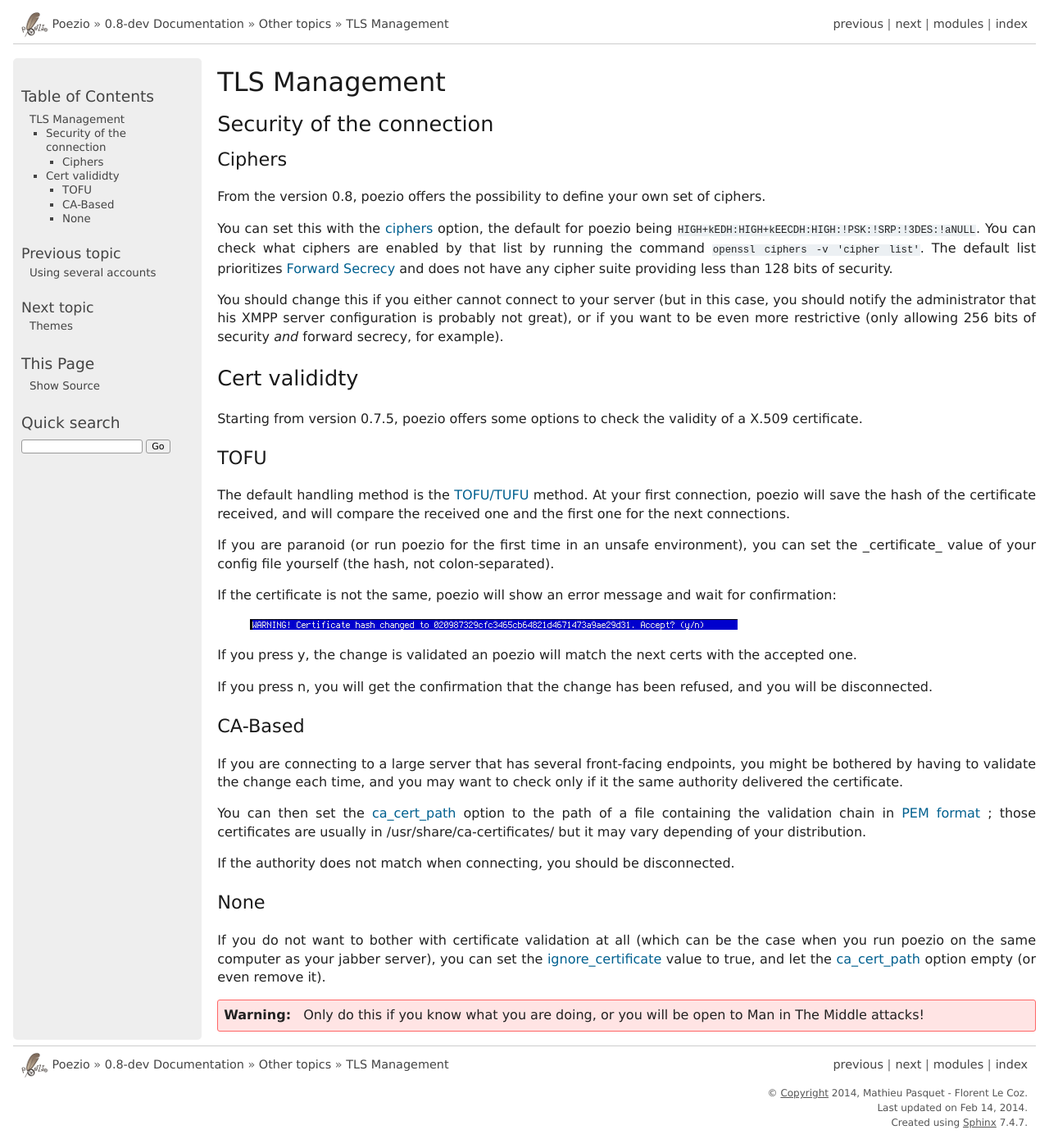
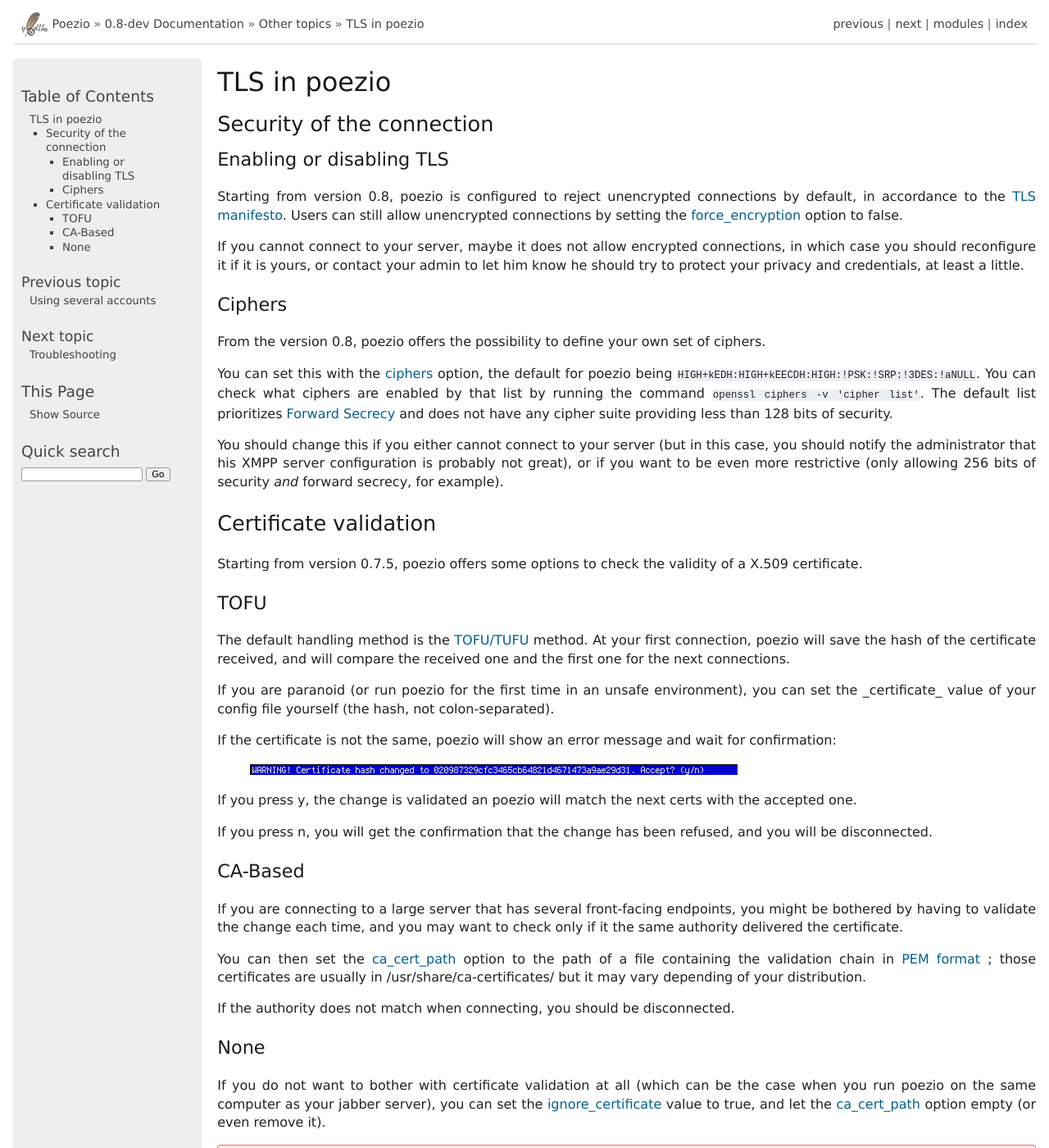
Before and after one commit to poezio/poezio, a Sphinx documentation site: the page built from doc/source/misc/ssl.rst, in a window 1280 px wide and 1400 px high. Shown: the whole window at 82% size. Built offline with Sphinx 7.4.7, drawn with Linux system fonts in a browser that asks for light colours.

Commit message:
Documentation update

```diff
--- a/doc/source/misc/correct.rst
+++ b/doc/source/misc/correct.rst
@@ -14,7 +14,7 @@
 
 
 You can show the revisions of a message by loading the
-*display_corrections* plugin, and you
+:ref:`displaycorrections-plugin` plugin, and you
 can correct your own messages with the :term:`/correct` command.
 
 
--- a/doc/source/misc/index.rst
+++ b/doc/source/misc/index.rst
@@ -11,3 +11,4 @@
     personal_events
     separate
     ssl
+    troubleshooting
--- a/doc/source/misc/personal_events.rst
+++ b/doc/source/misc/personal_events.rst
@@ -1,7 +1,7 @@
 Personal Events
 ===============
 
-Starting from poezio 0.8, poezo now supports `user mood`_, `user activity`_,
+Starting from poezio 0.8, poezio now supports `user mood`_, `user activity`_,
 `user tune`_, and `user gaming`_.
 
 Those extensions are standardized ways to broadcast informations that might be
--- a/doc/source/misc/ssl.rst
+++ b/doc/source/misc/ssl.rst
@@ -1,8 +1,23 @@
-TLS Management
-==============
+TLS in poezio
+=============
+
+.. _security settings:
 
 Security of the connection
 ~~~~~~~~~~~~~~~~~~~~~~~~~~
+
+Enabling or disabling TLS
+-------------------------
+
+Starting from version 0.8, poezio is configured to reject unencrypted connections
+by default, in accordance to the `TLS manifesto`_. Users can still allow
+unencrypted connections by setting the :term:`force_encryption` option to false.
+
+If you cannot connect to your server, maybe it does not allow encrypted connections,
+in which case you should reconfigure it if it is yours, or contact your admin
+to let him know he should try to protect your privacy and credentials, at least
+a little.
+
 
 .. _ciphers:
 
@@ -23,8 +38,8 @@
 is probably not great), or if you want to be even more restrictive (only allowing
 256 bits of security *and* forward secrecy, for example).
 
-Cert valididty
-~~~~~~~~~~~~~~
+Certificate validation
+~~~~~~~~~~~~~~~~~~~~~~
 
 Starting from version 0.7.5, poezio offers some options to check the validity
 of a X.509 certificate.
@@ -84,3 +99,4 @@
 .. _Forward Secrecy: https://en.wikipedia.org/wiki/Forward_secrecy
 .. _TOFU/TUFU: https://en.wikipedia.org/wiki/User:Dotdotike/Trust_Upon_First_Use
 .. _PEM format: https://tools.ietf.org/html/rfc1422.html
+.. _TLS manifesto: https://github.com/stpeter/manifesto/blob/master/manifesto.txt
```
Also changed, not shown: doc/source/misc/troubleshooting.rst (added, +50 -0 lines).
